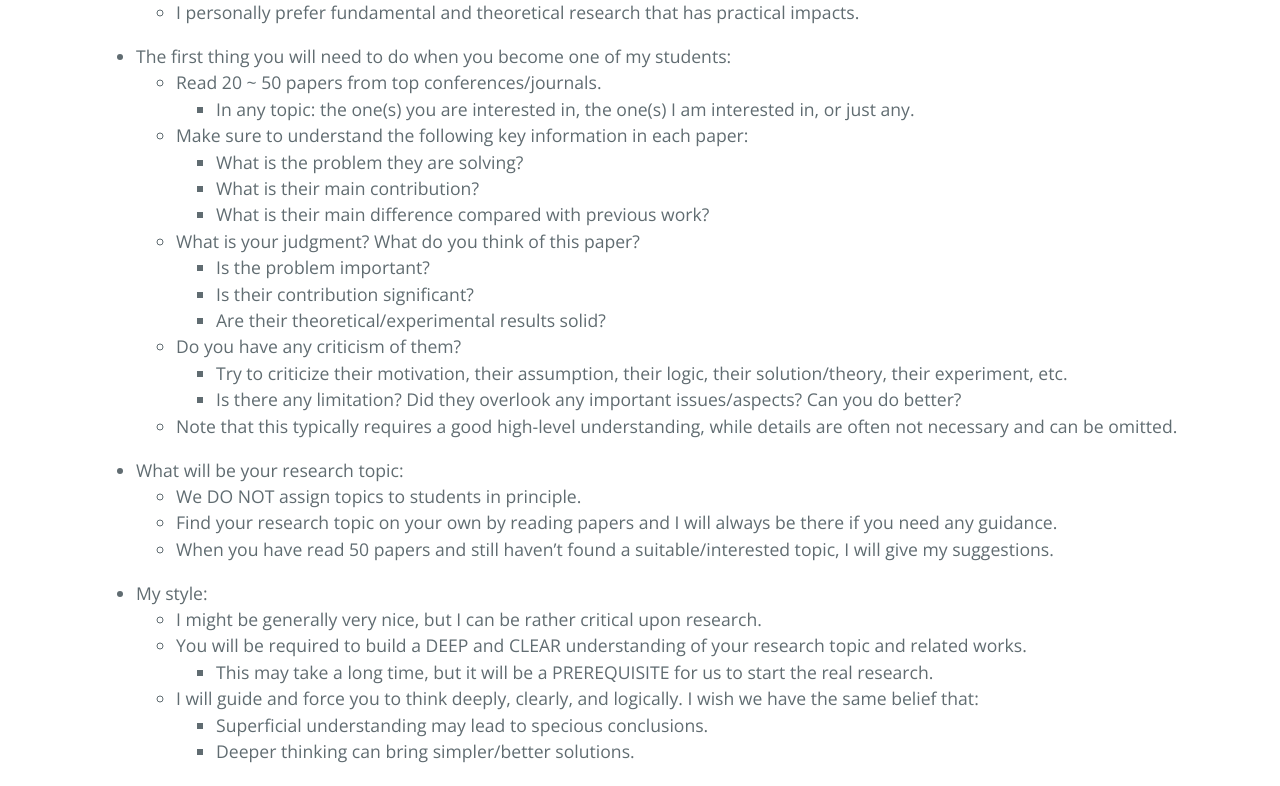
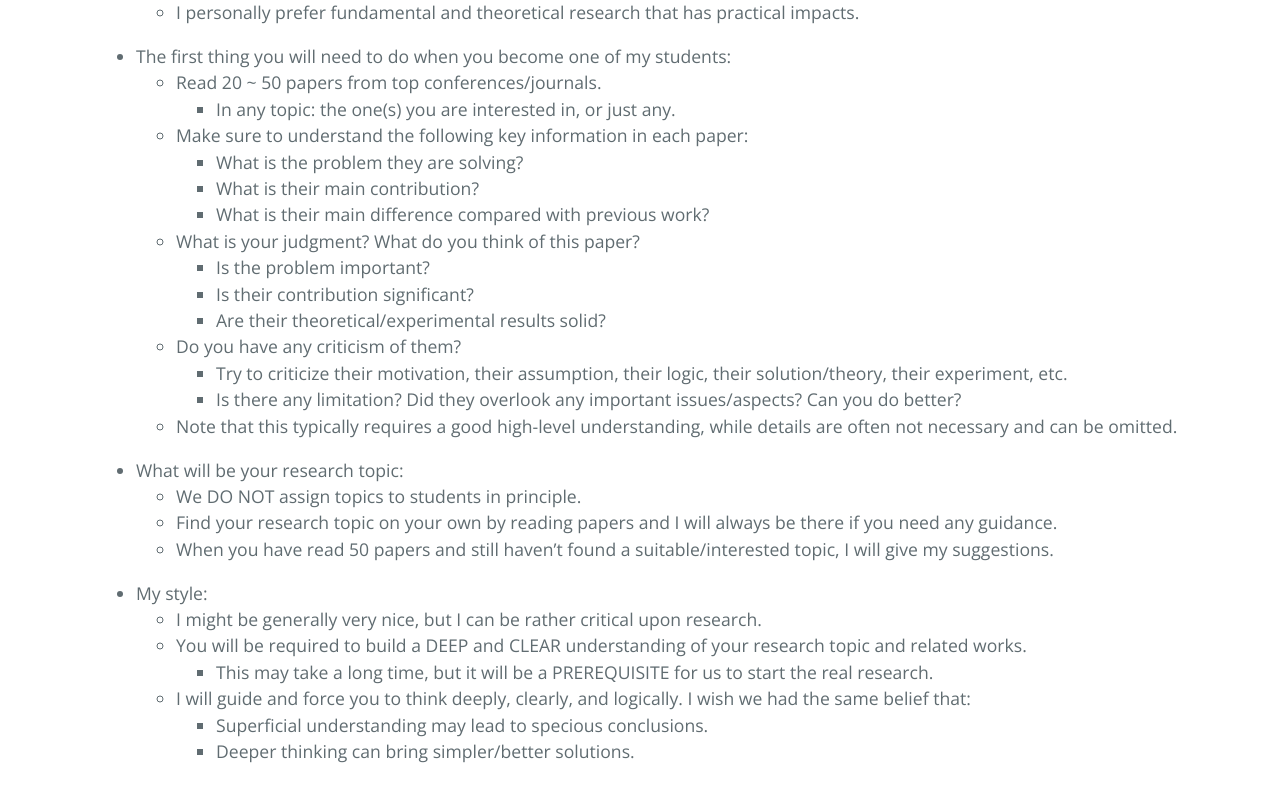
Before and after one commit to ZhimingZhou/zhimingzhou.github.io, a Jekyll site: the page built from _posts/2021-10-11-Prospective-Students.md, in a window 1280 px wide. Shown: the part 586-1372 px from the top of the page. Built offline with Jekyll 4.4.1, drawn with Linux system fonts in a browser that asks for light colours; comment, search, counter and statistics services are not loaded.

Commit message:
Update 2021-10-11-Prospective-Students.md

```diff
--- a/_posts/2021-10-11-Prospective-Students.md
+++ b/_posts/2021-10-11-Prospective-Students.md
@@ -20,7 +20,7 @@ I’m looking for talented students with enthusiasm for fundamental research in
 <!--  -->
 - The first thing you will need to do when you become one of my students:
 	- Read 20 ~ 50 papers from top conferences/journals.
-		- In any topic: the one(s) you are interested in, the one(s) I am interested in, or just any.
+		- In any topic: the one(s) you are interested in, or just any.
 	- Make sure to understand the following key information in each paper:
 		- What is the problem they are solving?
 		- What is their main contribution?
@@ -45,7 +45,7 @@ I’m looking for talented students with enthusiasm for fundamental research in
 	- I might be generally very nice, but I can be rather critical upon research.
 	- You will be required to build a DEEP and CLEAR understanding of your research topic and related works.
 		- This may take a long time, but it will be a PREREQUISITE for us to start the real research.
-	- I will guide and force you to think deeply, clearly, and logically. I wish we have the same belief that:
+	- I will guide and force you to think deeply, clearly, and logically. I wish we had the same belief that:
 		- Superficial understanding may lead to specious conclusions.
 		- Deeper thinking can bring simpler/better solutions.
 
```
